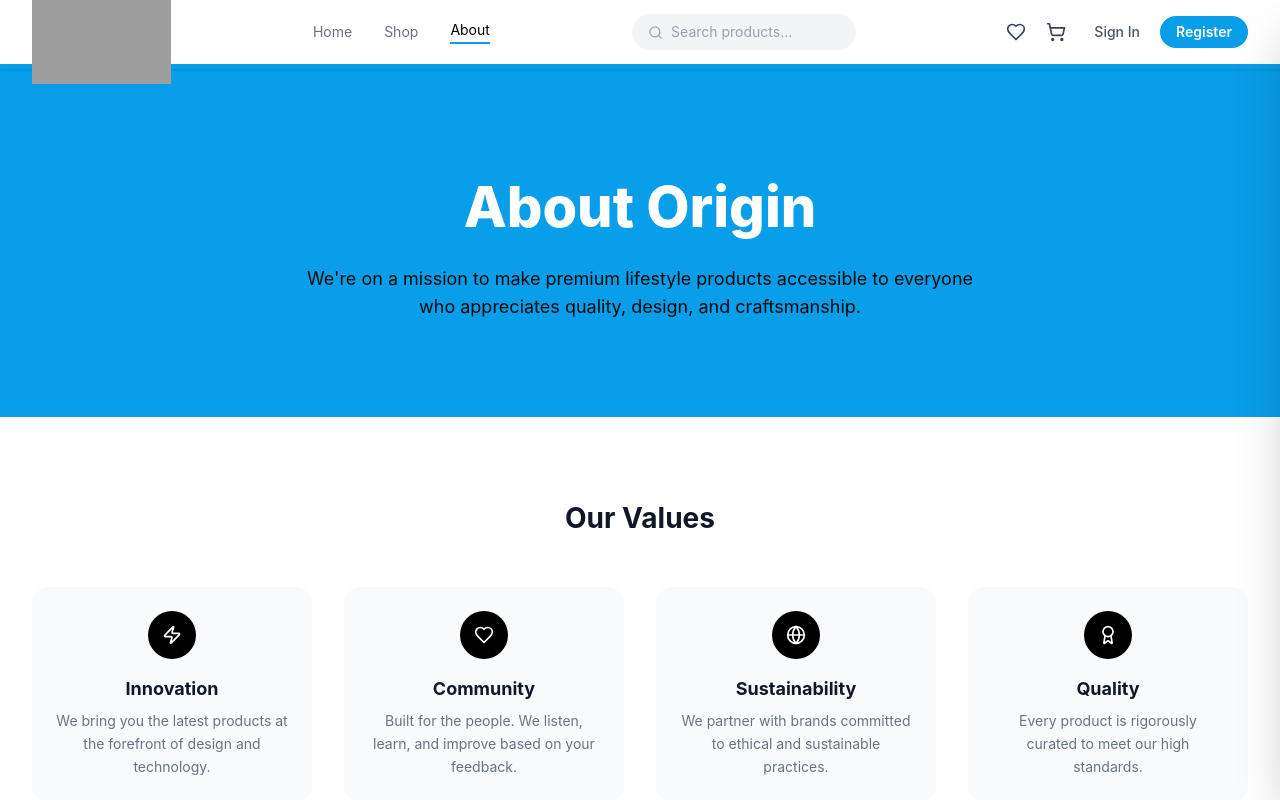
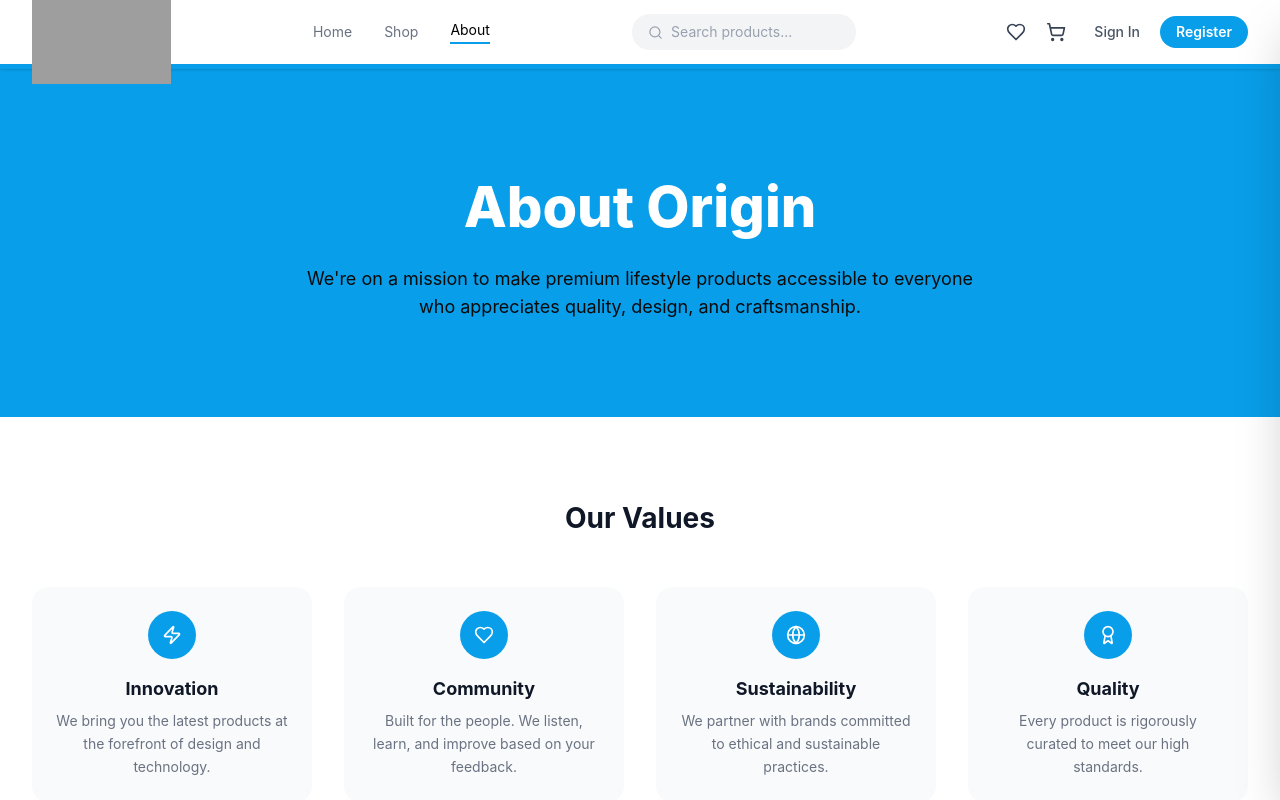
Before and after one commit to irebelrizwan/e-commerce, a React (Vite) app: page /about in a window 1280 px wide. Shown: the top 800 px of the page. Built offline with nearby package versions, Linux system fonts and the light colour scheme; grey boxes are pictures that could not be loaded.

Commit message:
changes in about page of value

```diff
--- a/src/app/pages/About.tsx
+++ b/src/app/pages/About.tsx
@@ -30,7 +30,7 @@
               { icon: Award, title: "Quality", desc: "Every product is rigorously curated to meet our high standards." },
             ].map(({ icon: Icon, title, desc }) => (
               <div key={title} className="p-6 bg-gray-50 rounded-2xl text-center">
-                <div className="w-12 h-12 bg-black rounded-full flex items-center justify-center mx-auto mb-4">
+                <div className="w-12 h-12 bg-[#099EE9] rounded-full flex items-center justify-center mx-auto mb-4">
                   <Icon size={20} className="text-white" />
                 </div>
                 <h3 className="text-gray-900 mb-2" style={{ fontWeight: 700 }}>{title}</h3>
```
